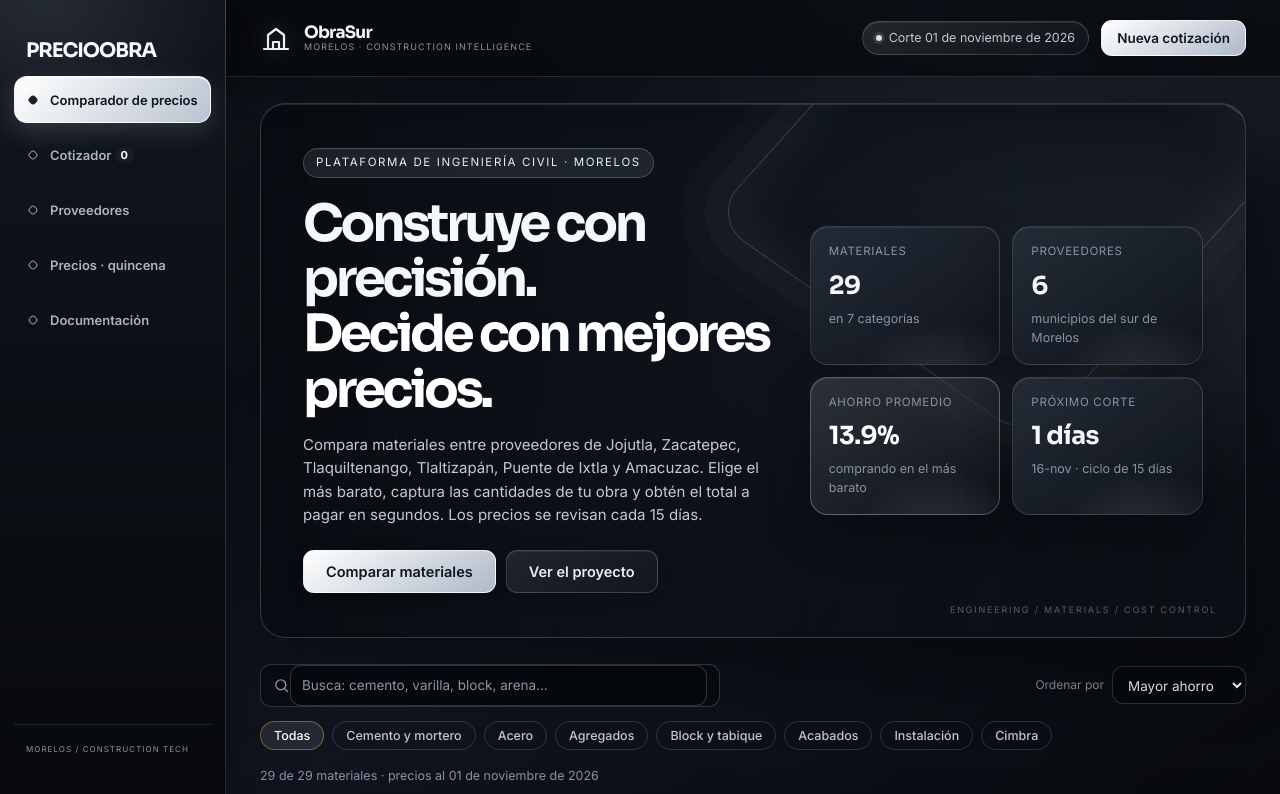
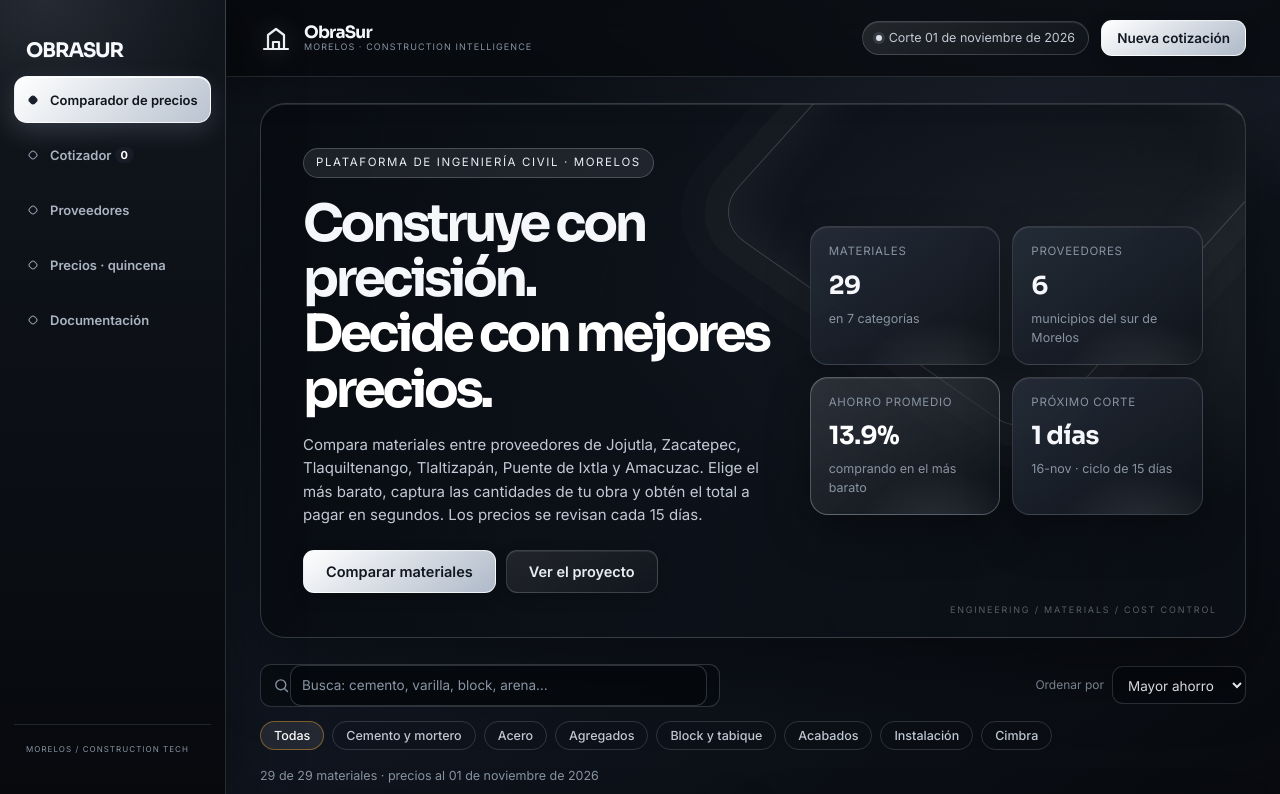
Before and after one commit to palmajuan135-commits/obrasurmorelos, a plain HTML site: page index.html in a window 1280 px wide. Shown: the top 794 px of the page. Drawn offline with Linux system fonts and the light colour scheme.

Commit message:
Update styles.css

```diff
--- a/styles.css
+++ b/styles.css
@@ -483,7 +483,7 @@ table { width: 100%; border-collapse: collapse; }
 
 
 /* ==========================================================================
-   PRECIOOBRA MORELOS · TITANIUM EDITION
+   OBRASUR · TITANIUM EDITION
    Rediseño visual sin alterar IDs, eventos ni lógica de app.js.
    Paleta: negro, blanco, grafito y plata. Sin acentos verdes.
    ========================================================================== */
@@ -561,7 +561,7 @@ main.wrap {
   box-shadow: 18px 0 55px rgba(0,0,0,.28);
 }
 .tabs::before {
-  content: "PRECIOOBRA";
+  content: "OBRASUR";
   display: block;
   color: #f7f9fc;
   font-family: var(--fuente-titulo);
@@ -767,3 +767,59 @@ table td { border-color: rgba(225,235,247,.10); }
     to { opacity: 1; transform: translateY(0); }
   }
 }
+
+
+/* ============================================================================
+   OBRASUR · Pantalla de carga Titanium
+   Solo CSS: no modifica index.html, data.js ni app.js.
+   ========================================================================== */
+body::before {
+  content: "OBRASUR\\A\\A PREPARANDO TU ESPACIO DE TRABAJO";
+  white-space: pre;
+  position: fixed;
+  inset: 0;
+  z-index: 99998;
+  display: grid;
+  place-content: center;
+  text-align: center;
+  padding: 30px;
+  color: #f4f6f8;
+  background:
+    radial-gradient(ellipse at 50% 43%, rgba(178, 190, 204, .13), transparent 34%),
+    linear-gradient(145deg, #080a0e 0%, #151a22 52%, #080a0e 100%);
+  font-family: var(--fuente-titulo);
+  font-size: clamp(17px, 2.5vw, 25px);
+  font-weight: 750;
+  letter-spacing: .20em;
+  line-height: 1.7;
+  animation: po-loader-out .65s ease 1.9s forwards;
+  pointer-events: none;
+}
+
+body::after {
+  content: "";
+  position: fixed;
+  z-index: 99999;
+  left: 50%;
+  top: calc(50% + 76px);
+  width: 42px;
+  height: 42px;
+  margin-left: -21px;
+  border: 3px solid rgba(220, 226, 234, .18);
+  border-top-color: #e5e9ef;
+  border-right-color: #8e9aaa;
+  border-radius: 50%;
+  box-shadow: 0 0 24px rgba(210, 220, 232, .12);
+  animation: po-loader-spin .8s linear infinite, po-loader-out .65s ease 1.9s forwards;
+  pointer-events: none;
+}
+
+@keyframes po-loader-spin { to { transform: rotate(360deg); } }
+@keyframes po-loader-out {
+  to { opacity: 0; visibility: hidden; }
+}
+
+@media (prefers-reduced-motion: reduce) {
+  body::before { animation: po-loader-out .01s linear 1.2s forwards !important; }
+  body::after { animation: po-loader-out .01s linear 1.2s forwards !important; }
+}
```
